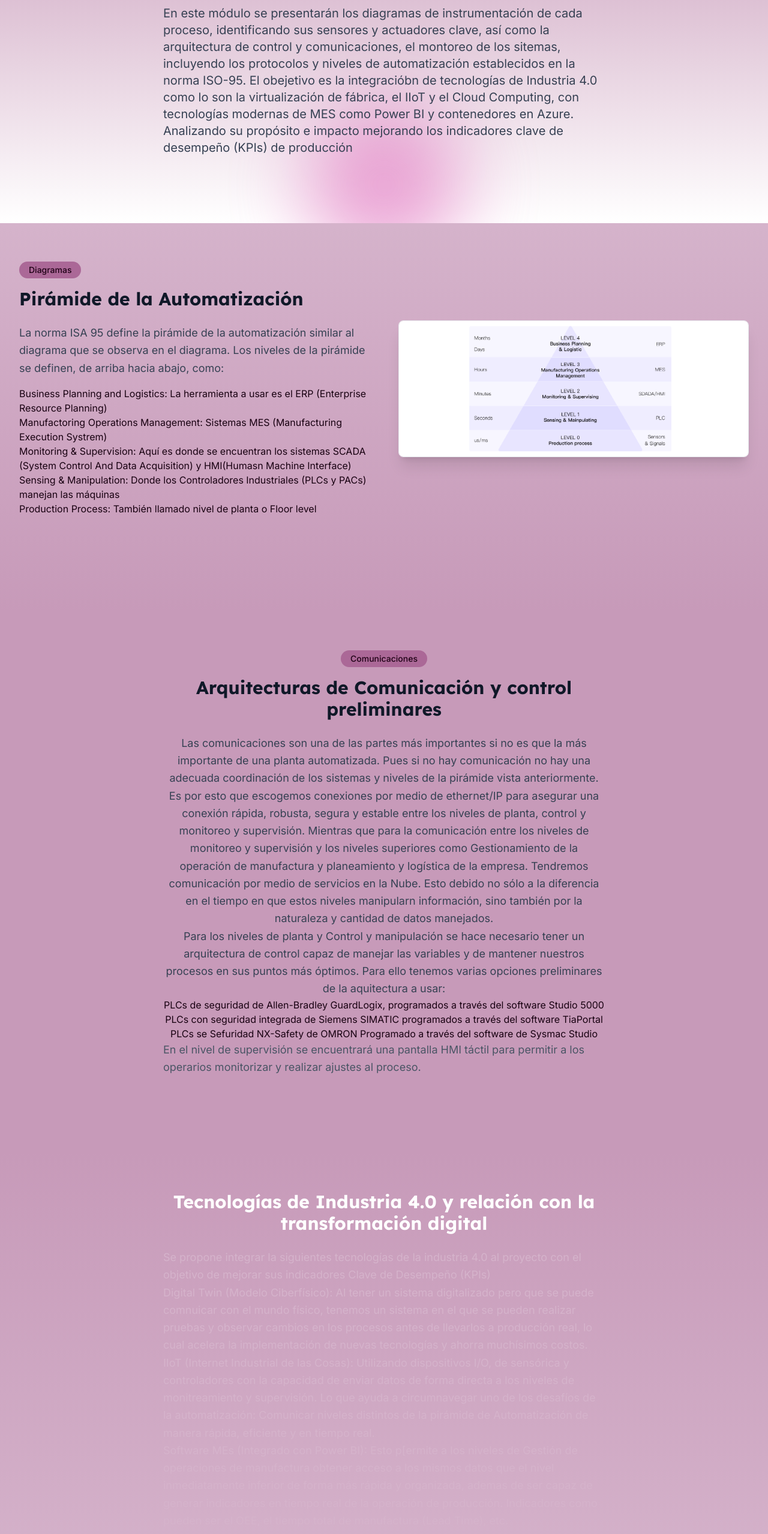
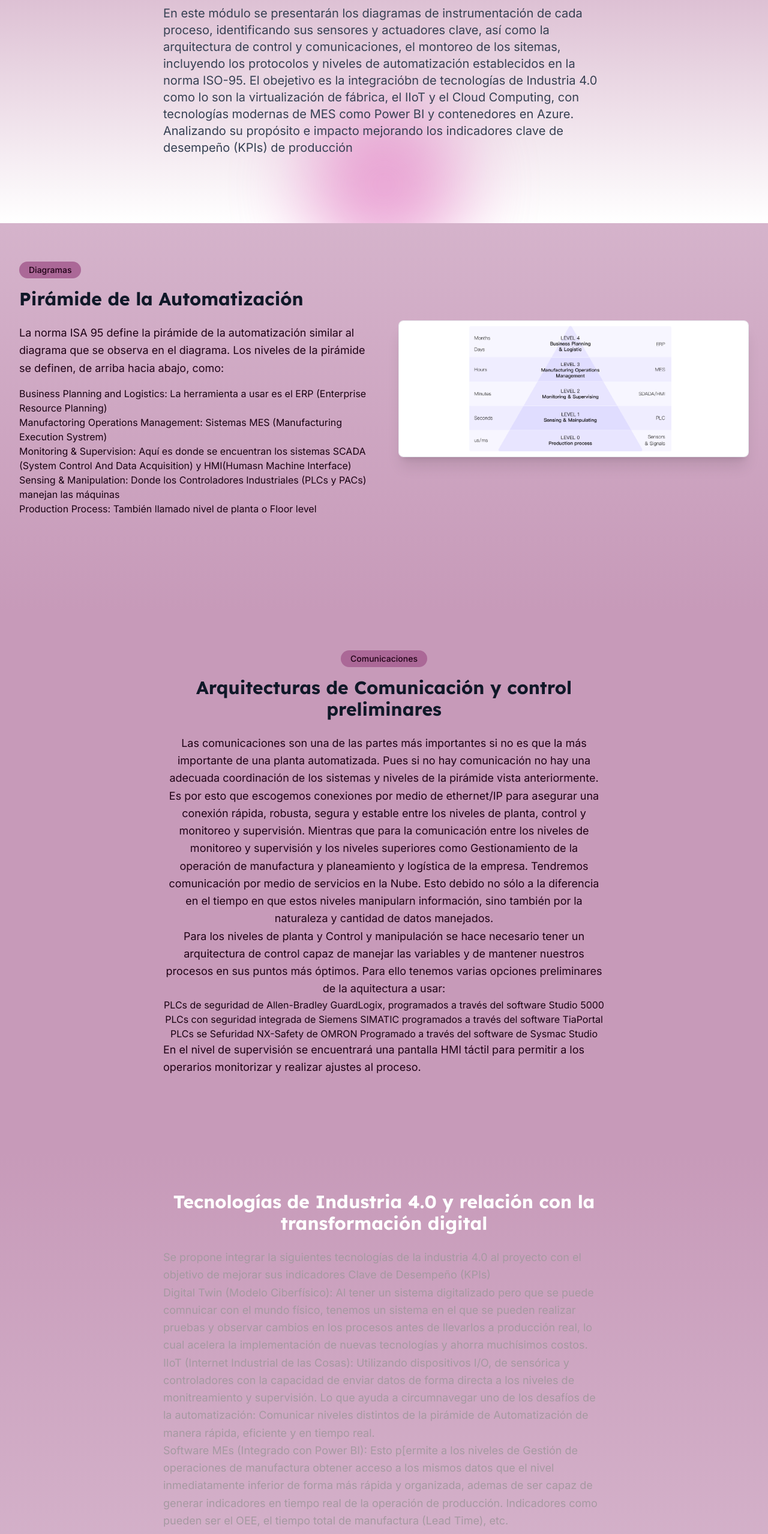
Before and after one commit to JoseAlejandroRosero/Los4Automaticos, an Astro site: page /Los4Automaticos/m1-automatizacion-industria-4-0 in a window 1280 px wide. Shown: the part 240-2797 px from the top of the page at 60% size. Built offline with nearby package versions, Linux system fonts and the light colour scheme; Astro itself is replaced by a stand-in of ours.

Commit message:
colores de módulo 1 again

```diff
--- a/src/pages/m1-automatizacion-industria-4-0.astro
+++ b/src/pages/m1-automatizacion-industria-4-0.astro
@@ -50,7 +50,7 @@ import HeroSection from '../components/HeroSection.astro';
             Diagramas
             </span>
             <h2 class="text-2xl md:text-3xl mb-4 md:mb-6 text-gray-900 dark:text-white">Pirámide de la Automatización</h2>
-            <p class="text-gray-700 dark:text-gray-200 mb-4">
+            <p class="text-secondary-700 dark:text-gray-200 mb-4">
 			La norma ISA 95 define la pirámide de la automatización similar al diagrama que se observa en el diagrama. Los niveles de la pirámide se definen, de arriba hacia abajo, como:<br>
 			<ol>
 					<li>Business Planning and Logistics: La herramienta a usar es el ERP (Enterprise Resource Planning)</li>
@@ -76,7 +76,7 @@ import HeroSection from '../components/HeroSection.astro';
             Comunicaciones
           </span>
           <h2 class="text-2xl md:text-3xl mb-4 md:mb-6 text-gray-900 dark:text-white">Arquitecturas de Comunicación y control preliminares</h2>
-          <p class="text-gray-700 dark:text-gray-200">
+          <p class="text-secondary-700 dark:text-gray-200">
 		  Las comunicaciones son una de las partes más importantes si no es que la más importante de una planta automatizada. Pues si no hay comunicación no hay una adecuada coordinación de los sistemas y niveles de la pirámide vista anteriormente. Es por esto que escogemos conexiones por medio de ethernet/IP para asegurar una conexión rápida, robusta, segura y estable entre los niveles de planta, control y monitoreo y supervisión. Mientras que para la comunicación entre los niveles de monitoreo y supervisión y los niveles superiores como Gestionamiento de la operación de manufactura y planeamiento y logística de la empresa. Tendremos comunicación por medio de servicios en la Nube. Esto debido no sólo a la diferencia en el tiempo en que estos niveles manipularn información, sino también por la naturaleza y cantidad de datos manejados.<br>
 		  Para los niveles de planta y Control y manipulación se hace necesario tener un arquitectura de control capaz de manejar las variables y de mantener nuestros procesos en sus puntos más óptimos. Para ello tenemos  varias opciones preliminares de la aquitectura a usar:
 		  </p>
@@ -85,7 +85,7 @@ import HeroSection from '../components/HeroSection.astro';
 				  <li> PLCs con seguridad integrada de Siemens SIMATIC programados a través del software TiaPortal </li>
 				  <li> PLCs se Sefuridad NX-Safety de OMRON Programado a través del software de Sysmac Studio </li>
 		  </ul>
-          <p class="text-gray-600 dark:text-gray-300 text-left">
+          <p class="text-secondary-700 dark:text-gray-300 text-left">
             En el nivel de supervisión se encuentrará una pantalla HMI táctil para permitir a los operarios monitorizar y realizar ajustes al proceso.
           </p>
         </div>
@@ -97,7 +97,7 @@ import HeroSection from '../components/HeroSection.astro';
       <div class="container-custom">
         <div class="text-center max-w-3xl mx-auto px-4">
           <h2 class="text-2xl md:text-3xl mb-4 md:mb-6 text-white">Tecnologías de Industria 4.0 y relación con la transformación digital</h2>
-          <p class="text-primary-50 mb-6 md:mb-8 text-left">
+          <p class="text-secondary-100 mb-6 md:mb-8 text-left">
             Se propone integrar la siguientes tecnologías de la industria 4.0 al proyecto con el objetivo de mejorar sus indicadores Clave de Desempeño (KPIs) <br>
 			Digital Twin (Modelo Ciberfísico): Al tener un sistema digitalizado pero que se puede comnuicar con el mundo físico, tenemos un sistema en el que se pueden realizar pruebas y observar cambios en los procesos antes de llevarlos a producción real, lo cual acelera la implementación de nuevas tecnologías y ahorra muchísimos costos.<br>
 			IIoT (Internet Industrial de las Cosas):  Utilizando dispositivos I/O, de sensórica y controladores con la capacidad de enviar datos de forma directa a los niveles de monitreamiento y supervisión. Lo que ayuda a circumnavegar uno de los desafíos de la automatización: Comunicar niveles distintos de la pirámide de  Automatización de manera rápida, eficiente y en tiempo real.<br>
@@ -115,8 +115,8 @@ import HeroSection from '../components/HeroSection.astro';
           <span class="inline-block px-4 py-1 rounded-full bg-accent-100 dark:bg-accent-900 text-secondary-700 dark:text-secondary-100 font-medium text-sm mb-4">
             Módulo 1
           </span>
-          <h2 class="text-2xl md:text-3xl mb-4 md:mb-2 text-secondary-50">Links</h2>
-          <p class="text-gray-600 dark:text-gray-100">
+          <h2 class="text-2xl md:text-3xl mb-4 md:mb-2 text-secondary-600">Links</h2>
+          <p class="text-secondary-700 dark:text-gray-100">
             Documentación y recursos del módulo.
           </p>
         </div>
```
